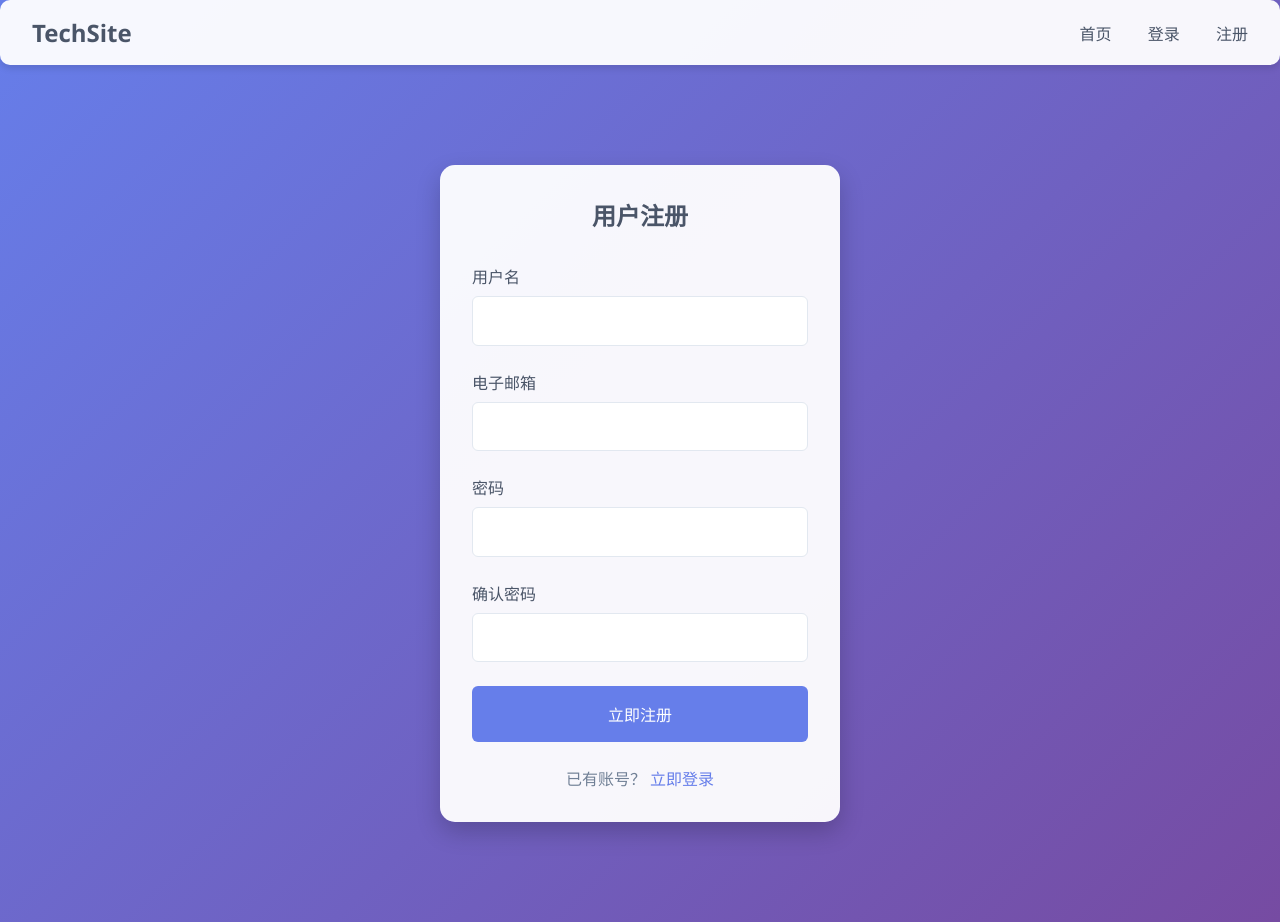
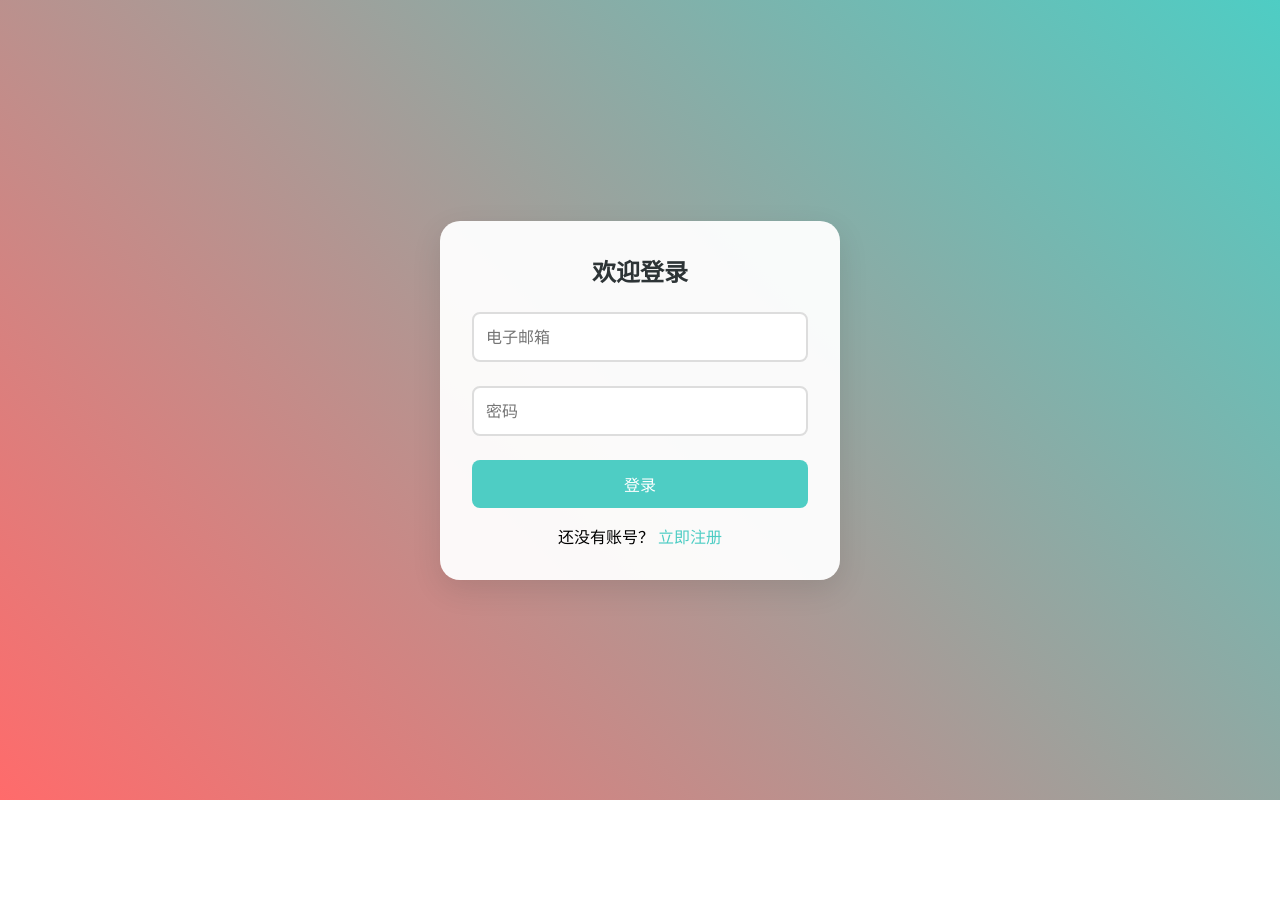
Before and after one commit to D4mp8Amurm1nnow5/ai-test, a plain HTML site: page index.html in a window 1280 px wide. After the commit the page ends 800 px from the top, so only its background shows below. Drawn offline with Linux system fonts and the light colour scheme.

Commit message:
Update index.html

```diff
--- a/index.html
+++ b/index.html
@@ -3,8 +3,7 @@
 <head>
     <meta charset="UTF-8">
     <meta name="viewport" content="width=device-width, initial-scale=1.0">
-    <title>现代科技网站</title>
-    <link rel="stylesheet" href="https://cdnjs.cloudflare.com/ajax/libs/font-awesome/6.0.0/css/all.min.css">
+    <title>现代风格网站</title>
     <style>
         * {
             margin: 0;
@@ -14,212 +13,204 @@
         }
 
         body {
-            background: linear-gradient(135deg, #667eea 0%, #764ba2 100%);
             min-height: 100vh;
+            display: flex;
+            justify-content: center;
+            align-items: center;
+            background: linear-gradient(45deg, #ff6b6b, #4ecdc4);
         }
 
         .container {
-            max-width: 1200px;
-            margin: 0 auto;
-            padding: 20px;
+            background: rgba(255, 255, 255, 0.95);
+            padding: 2rem;
+            border-radius: 20px;
+            box-shadow: 0 10px 30px rgba(0, 0, 0, 0.1);
+            width: 400px;
+            transition: all 0.3s ease;
         }
 
-        /* 导航栏样式 */
-        .navbar {
-            background: rgba(255, 255, 255, 0.95);
-            padding: 1rem 2rem;
-            border-radius: 10px;
-            box-shadow: 0 4px 6px rgba(0, 0, 0, 0.1);
+        .form-container {
             display: flex;
-            justify-content: space-between;
-            align-items: center;
-        }
-
-        .logo {
-            font-size: 1.5rem;
-            font-weight: bold;
-            color: #4a5568;
-        }
-
-        .nav-links a {
-            margin-left: 2rem;
-            text-decoration: none;
-            color: #4a5568;
-            transition: color 0.3s;
-        }
-
-        .nav-links a:hover {
-            color: #667eea;
-        }
-
-        /* 表单容器 */
-        .form-container {
-            background: rgba(255, 255, 255, 0.95);
-            max-width: 400px;
-            margin: 5rem auto;
-            padding: 2rem;
-            border-radius: 15px;
-            box-shadow: 0 10px 25px rgba(0, 0, 0, 0.2);
+            flex-direction: column;
+            gap: 1.5rem;
         }
 
         .form-title {
             text-align: center;
-            margin-bottom: 2rem;
-            color: #4a5568;
-        }
-
-        .form-group {
+            color: #2d3436;
             margin-bottom: 1.5rem;
         }
 
-        .form-group label {
-            display: block;
-            margin-bottom: 0.5rem;
-            color: #4a5568;
+        .input-group {
+            position: relative;
         }
 
-        .form-control {
+        .input-group input {
             width: 100%;
-            padding: 0.8rem;
-            border: 1px solid #e2e8f0;
-            border-radius: 6px;
-            font-size: 1rem;
-            transition: border-color 0.3s;
+            padding: 12px;
+            border: 2px solid #ddd;
+            border-radius: 8px;
+            font-size: 16px;
+            transition: border-color 0.3s ease;
         }
 
-        .form-control:focus {
+        .input-group input:focus {
             outline: none;
-            border-color: #667eea;
-            box-shadow: 0 0 0 3px rgba(102, 126, 234, 0.1);
+            border-color: #4ecdc4;
         }
 
         .btn {
-            width: 100%;
-            padding: 1rem;
-            background: #667eea;
+            background: #4ecdc4;
             color: white;
+            padding: 12px;
             border: none;
-            border-radius: 6px;
-            font-size: 1rem;
+            border-radius: 8px;
             cursor: pointer;
-            transition: background 0.3s;
+            font-size: 16px;
+            transition: background 0.3s ease;
         }
 
         .btn:hover {
-            background: #764ba2;
+            background: #45b7b0;
         }
 
-        .form-footer {
+        .link-text {
             text-align: center;
-            margin-top: 1.5rem;
-            color: #718096;
+            margin-top: 1rem;
         }
 
-        .form-footer a {
-            color: #667eea;
+        .link-text a {
+            color: #4ecdc4;
             text-decoration: none;
+            font-weight: 500;
         }
 
-        /* 响应式设计 */
-        @media (max-width: 768px) {
-            .nav-links {
+        .error-message {
+            color: #ff6b6b;
+            font-size: 14px;
+            margin-top: 5px;
             display: none;
-            }
-
-            .form-container {
-                margin: 2rem auto;
-                width: 90%;
-            }
         }
     </style>
 </head>
 <body>
-    <nav class="navbar">
-        <div class="logo">TechSite</div>
-        <div class="nav-links">
-            <a href="#home">首页</a>
-            <a href="#login" onclick="showForm('login')">登录</a>
-            <a href="#register" onclick="showForm('register')">注册</a>
+    <div class="container" id="loginContainer">
+        <h2 class="form-title">欢迎登录</h2>
+        <form class="form-container" id="loginForm">
+            <div class="input-group">
+                <input type="email" id="loginEmail" placeholder="电子邮箱" required>
+                <div class="error-message" id="loginEmailError"></div>
             </div>
-    </nav>
-
-    <div class="container">
-        <!-- 登录表单 -->
-        <div id="loginForm" class="form-container" style="display: none;">
-            <h2 class="form-title">用户登录</h2>
-            <form id="loginForm" onsubmit="return handleLogin(event)">
-                <div class="form-group">
-                    <label>电子邮箱</label>
-                    <input type="email" class="form-control" required>
-                </div>
-                <div class="form-group">
-                    <label>密码</label>
-                    <input type="password" class="form-control" required>
+            <div class="input-group">
+                <input type="password" id="loginPassword" placeholder="密码" required>
+                <div class="error-message" id="loginPasswordError"></div>
             </div>
             <button type="submit" class="btn">登录</button>
         </form>
-            <p class="form-footer">没有账号？ <a href="#" onclick="showForm('register')">立即注册</a></p>
+        <p class="link-text">还没有账号？ <a href="#" onclick="showRegister()">立即注册</a></p>
     </div>
 
-        <!-- 注册表单 -->
-        <div id="registerForm" class="form-container">
-            <h2 class="form-title">用户注册</h2>
-            <form id="registerForm" onsubmit="return handleRegister(event)">
-                <div class="form-group">
-                    <label>用户名</label>
-                    <input type="text" class="form-control" required>
+    <div class="container" id="registerContainer" style="display: none;">
+        <h2 class="form-title">创建账号</h2>
+        <form class="form-container" id="registerForm">
+            <div class="input-group">
+                <input type="text" id="registerUsername" placeholder="用户名" required>
+                <div class="error-message" id="registerUsernameError"></div>
             </div>
-                <div class="form-group">
-                    <label>电子邮箱</label>
-                    <input type="email" class="form-control" required>
+            <div class="input-group">
+                <input type="email" id="registerEmail" placeholder="电子邮箱" required>
+                <div class="error-message" id="registerEmailError"></div>
             </div>
-                <div class="form-group">
-                    <label>密码</label>
-                    <input type="password" class="form-control" required>
+            <div class="input-group">
+                <input type="password" id="registerPassword" placeholder="密码（至少6位）" required>
+                <div class="error-message" id="registerPasswordError"></div>
             </div>
-                <div class="form-group">
-                    <label>确认密码</label>
-                    <input type="password" class="form-control" required>
-                </div>
-                <button type="submit" class="btn">立即注册</button>
+            <button type="submit" class="btn">注册</button>
         </form>
-            <p class="form-footer">已有账号？ <a href="#" onclick="showForm('login')">立即登录</a></p>
-        </div>
+        <p class="link-text">已有账号？ <a href="#" onclick="showLogin()">立即登录</a></p>
     </div>
 
     <script>
-        // 切换表单显示
-        function showForm(formType) {
-            const loginForm = document.getElementById('loginForm');
-            const registerForm = document.getElementById('registerForm');
-
-            if (formType === 'login') {
-                loginForm.style.display = 'block';
-                registerForm.style.display = 'none';
-            } else {
-                loginForm.style.display = 'none';
-                registerForm.style.display = 'block';
-            }
+        // 初始化本地存储
+        if (!localStorage.getItem('users')) {
+            localStorage.setItem('users', JSON.stringify([]));
         }
 
-        // 处理登录提交
-        function handleLogin(event) {
-            event.preventDefault();
-            // 这里添加登录逻辑
-            alert('登录功能需要后端支持');
-            return false;
+        function showRegister() {
+            document.getElementById('loginContainer').style.display = 'none';
+            document.getElementById('registerContainer').style.display = 'block';
         }
 
-        // 处理注册提交
-        function handleRegister(event) {
-            event.preventDefault();
-            // 这里添加注册逻辑
-            alert('注册功能需要后端支持');
-            return false;
+        function showLogin() {
+            document.getElementById('registerContainer').style.display = 'none';
+            document.getElementById('loginContainer').style.display = 'block';
         }
 
-        // 初始化显示注册表单
-        showForm('register');
+        // 注册处理
+        document.getElementById('registerForm').addEventListener('submit', function(e) {
+            e.preventDefault();
+
+            const username = document.getElementById('registerUsername').value;
+            const email = document.getElementById('registerEmail').value;
+            const password = document.getElementById('registerPassword').value;
+
+            // 简单验证
+            if (password.length < 6) {
+                showError('registerPasswordError', '密码至少需要6位');
+                return;
+            }
+
+            const users = JSON.parse(localStorage.getItem('users'));
+            if (users.some(user => user.email === email)) {
+                showError('registerEmailError', '该邮箱已注册');
+                return;
+            }
+
+            users.push({ username, email, password });
+            localStorage.setItem('users', JSON.stringify(users));
+
+            alert('注册成功！');
+            showLogin();
+        });
+
+        // 登录处理
+        document.getElementById('loginForm').addEventListener('submit', function(e) {
+            e.preventDefault();
+
+            const email = document.getElementById('loginEmail').value;
+            const password = document.getElementById('loginPassword').value;
+
+            const users = JSON.parse(localStorage.getItem('users'));
+            const user = users.find(u => u.email === email);
+
+            if (!user) {
+                showError('loginEmailError', '该邮箱未注册');
+                return;
+            }
+
+            if (user.password !== password) {
+                showError('loginPasswordError', '密码错误');
+                return;
+            }
+
+            alert(`欢迎回来，${user.username}!`);
+            // 这里可以跳转到用户主页
+        });
+
+        function showError(elementId, message) {
+            const errorElement = document.getElementById(elementId);
+            errorElement.textContent = message;
+            errorElement.style.display = 'block';
+            setTimeout(() => errorElement.style.display = 'none', 3000);
+        }
+
+        // 输入时清除错误提示
+        document.querySelectorAll('input').forEach(input => {
+            input.addEventListener('input', () => {
+                const errorElement = input.parentElement.querySelector('.error-message');
+                errorElement.style.display = 'none';
+            });
+        });
     </script>
 </body>
 </html>
```
Lines whose indentation alone changed are shown as unchanged.
